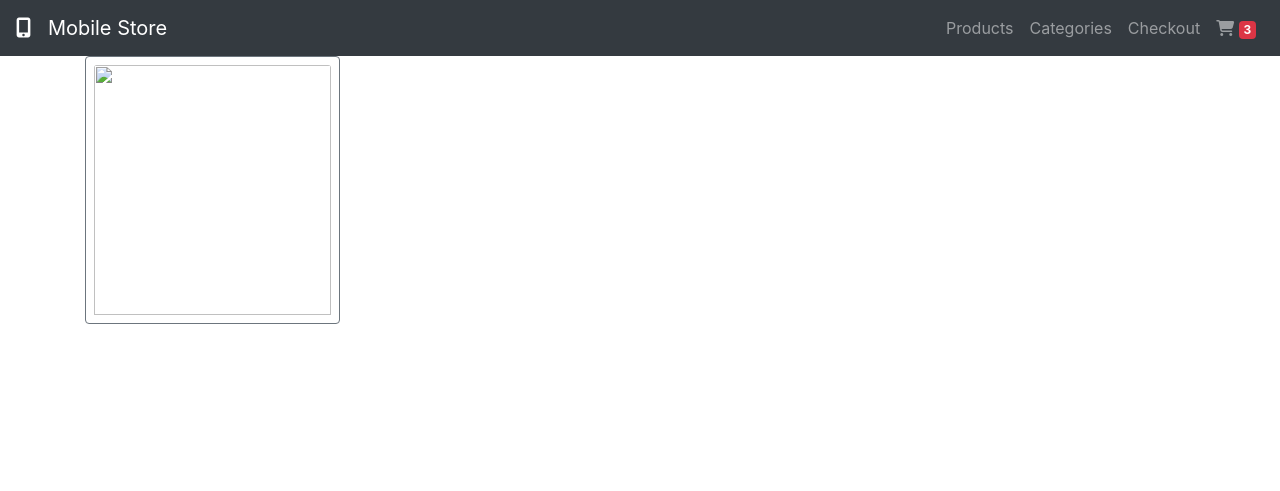
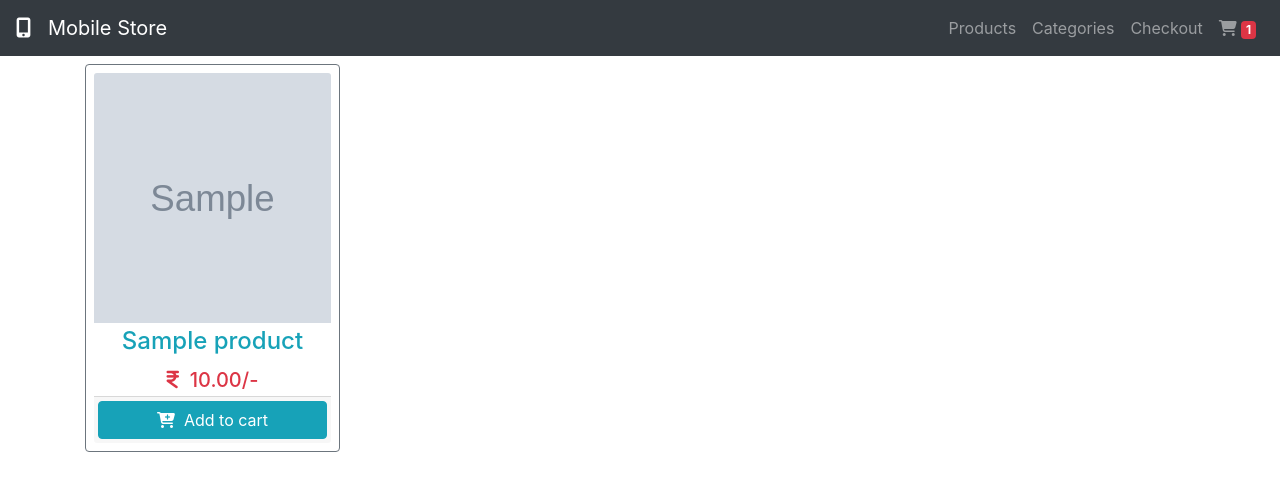
Before and after one commit to dc22603/CISC3003-Individual_part, a PHP site: page / in a window 1280 px wide. Shown: the top 491 px of the page. Run offline with PHP 8.4, Linux system fonts and the light colour scheme; tables that the repository leaves empty or names only in its code hold one stand-in row (values such as "Sample post"); grey boxes marked "Sample" are stand-in pictures; data that the repository does not hold is empty; some libraries are stand-ins or nearby versions.

Commit message:
implemented action, config, cart

```diff
--- /dev/null
+++ b/action.php
@@ -0,0 +1,43 @@
+<?php
+    require 'config.php';
+    if(isset($_POST['pid'])){
+        $pid = $_POST['pid'];
+        $pname = $_POST['pname'];
+        $pprice = $_POST['pprice'];
+        $pimage = $_POST['pimage'];
+        $pcode = $_POST['pcode'];
+        $pqty = 1;
+
+        $stmt = $conn->prepare("SELECT product_code FROM cart WHERE product_code=?");
+        $stmt->bind_param("s",$pcode);
+        $stmt->execute();
+        $res = $stmt ->get_result();
+        $r = $res->fetch_assoc();
+        $code = isset($r['product_code']) ? $r['product_code'] : null;
+
+        if(!$code){
+            $query = $conn->prepare("INSERT INTO cart (product_name,product_price,product_image,qty,total_price,product_code) VALUES (?,?,?,?,?,?)");
+            $query->bind_param("sssiss",$pname,$pprice,$pimage,$pqty,$pcode,$pcode);
+            $query->execute();
+            echo '<div class="alert alert-success alert-dismissible">
+                    <button type="button" class="close" data-dismiss="alert">&times;</button>
+                    <strong>Item added to your cart!</strong>
+                </div>';
+        }
+        else{
+            echo '<div class="alert alert-danger alert-dismissible">
+                    <button type="button" class="close" data-dismiss="alert">&times;</button>
+                    <strong>Item already added to your cart!</strong>
+                </div>';
+        }
+    }
+
+    if(isset($_GET['cartItem']) && isset($_GET['cartItem']) == 'cart_item' ){
+        $stmt = $conn->prepare("SELECT * FROM cart");
+        $stmt->execute();
+        $stmt->store_result();
+        $rows=$stmt->num_rows;
+
+        echo $rows;
+    }
+?>
--- a/config.php
+++ b/config.php
@@ -1,5 +1,5 @@
 <?php
-    $conn = new mysqli("localhost","root","","cart_system");
+    $conn = new mysqli("localhost:3316","root","","cart_system");
     if($conn->connect_error){
         die("Connection Failed!".$conn->connect_error);
     }
--- a/index.php
+++ b/index.php
@@ -32,38 +32,87 @@
         <a class="nav-link" href="checkout.php">Checkout</a>
       </li>
       <li class="nav-item">
-        <a class="nav-link" href="cart.php"><i class="fas fa-shopping-cart"></i> <span id="cart-item" class="badge badge-danger">3</span></a>
+        <a class="nav-link" href="cart.php"><i class="fas fa-shopping-cart"></i> <span id="cart-item" class="badge badge-danger"></span></a>
       </li>
     </ul>
   </div>
 </nav>
 <div class="container">
-    <div class="row">
+    <div id="message"></div>
+    <div class="row mt-2 pb-3">
         <?php
             include 'config.php';
             $stmt = $conn->prepare("SELECT * FROM product");
             $stmt->execute();
             $result = $stmt->get_result();
-            while($row = $result->fetch_assoc())
+            while($row = $result->fetch_assoc()):
         ?>
-        <div class="col-lg-3">
+        <div class="col-sm-6 col-md-4 col-lg-3 mb-2">
             <div class="card-deck">
                 <div class="card p-2 border-secondary mb-2">
                     <img src="<?= $row['product_image']?>" class="card-img-top" height="250">
+                    <div class="card-body p-1">
+                        <h4 class="card-title text-center text-info"> <?=$row['product_name'] ?>  </h4>
+                        <h5 class="card-text text-center text-danger"><i class="fas fa-indian-rupee-sign"></i>&nbsp;&nbsp;<?= number_format($row['product_price'],2) ?>/-</h5>
+                    </div>
+                    <div class="card-footer p-1">
+                        <form action="" class="form-submit">
+                            <input type="hidden" class="pid" value="<?= $row['id'] ?>">
+                            <input type="hidden" class="pname" value="<?= $row['product_name'] ?>">
+                            <input type="hidden" class="pprice" value="<?= $row['product_price'] ?>">
+                            <input type="hidden" class="pimage" value="<?= $row['product_image'] ?>">
+                            <input type="hidden" class="pcode" value="<?= $row['product_code'] ?>">
+                            <button class="btn btn-info btn-block addItemBtn"><i class="fas fa-cart-plus"></i>&nbsp;&nbsp;Add to cart</button>
+                        </form>
+                    </div>
                 </div>
             </div>
         </div>
-        <?php  ?>
+        <?php endwhile; ?>
     </div>
 </div>
 
 <!-- jQuery library -->
-<script src="https://cdn.jsdelivr.net/npm/jquery@3.7.1/dist/jquery.slim.min.js"></script>
+<script src="https://ajax.googleapis.com/ajax/libs/jquery/3.7.1/jquery.min.js"></script>
 
-<!-- Popper JS -->
 <script src="https://cdn.jsdelivr.net/npm/popper.js@1.16.1/dist/umd/popper.min.js"></script>
+<script src="https://cdn.jsdelivr.net/npm/bootstrap@4.6.2/dist/js/bootstrap.bundle.min.js"></script>
+<script type="text/javaScript">
+    $(document).ready(function(){
+        $(".addItemBtn").click(function(e){
+            e.preventDefault();
+            var $form = $(this).closest(".form-submit");
+            var pid = $form.find(".pid").val();
+            var pname = $form.find(".pname").val();
+            var pprice = $form.find(".pprice").val();
+            var pimage = $form.find(".pimage").val();
+            var pcode = $form.find(".pcode").val();
 
-<!-- Latest compiled JavaScript -->
-<script src="https://cdn.jsdelivr.net/npm/bootstrap@4.6.2/dist/js/bootstrap.bundle.min.js"></script>
+            $.ajax({
+                url: 'action.php',
+                method: 'post',
+                data: {pid:pid,pname:pname,pprice:pprice,pimage:pimage,pcode:pcode},
+                success: function(response){
+                    $("#message").html(response);
+                    window.scrollTo(0,0);
+                    load_cart_item_number();
+                }
+            })
+        });
+
+        load_cart_item_number();
+
+        function load_cart_item_number(){
+            $.ajax({
+                url: 'action.php',
+                method: 'get',
+                data: {cartItem:"cart_item"},
+                success:function(response){
+                    $("#cart-item").html(response);
+                }
+            });
+        }
+    });
+</script>
 </body>
 </html>
```
Also changed, not shown: cart.php (added, +67 -0 lines).
